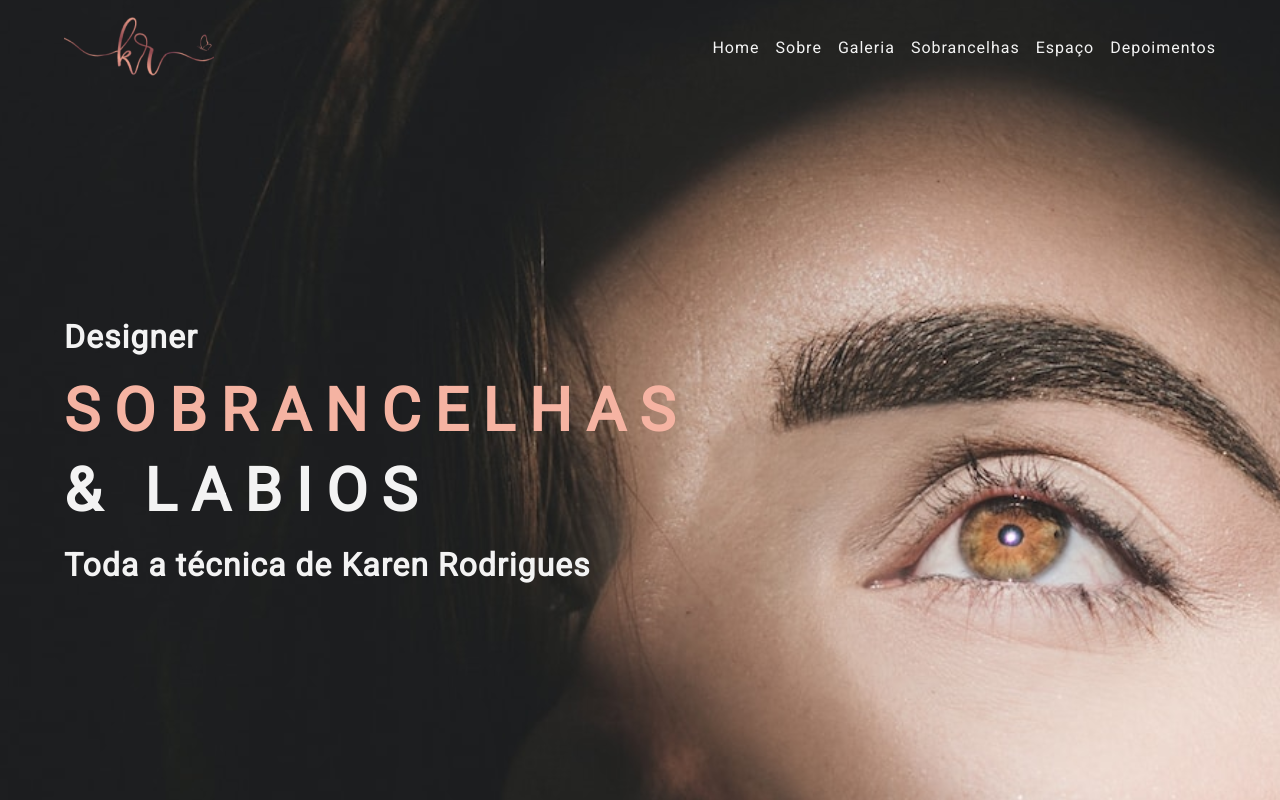
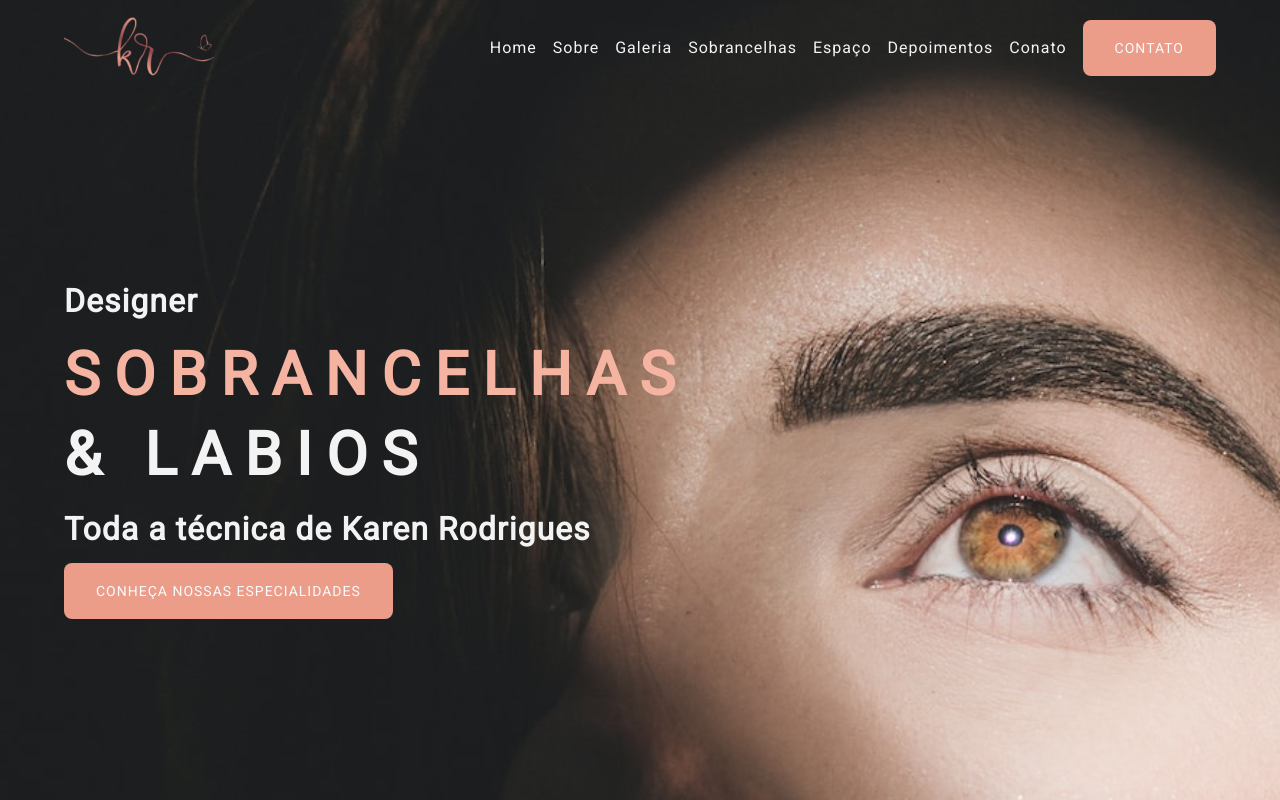
Before and after one commit to Du-devBR/lp-karenrodrigues, a Next.js app: page /galery in a window 1280 px wide. Shown: the top 800 px of the page. Built offline with nearby package versions, Linux system fonts and the light colour scheme.

Commit message:
feat: adicioando button cta ao layout

```diff
--- a/src/assets/database/menu-data.ts
+++ b/src/assets/database/menu-data.ts
@@ -28,4 +28,8 @@ export const menuNavList: MenuItem[] = [
     title: "depoimentos",
     href: "/#comments",
   },
+  {
+    title: "conato",
+    href: "/#contact",
+  },
 ];
--- a/src/components/banner.tsx
+++ b/src/components/banner.tsx
@@ -1,6 +1,8 @@
 import Image from "next/legacy/image";
 import banner from "../../public/banner.svg";
 import Header from "./header";
+import ButtonCta from "./ui/button-cta";
+import { listButtonCta } from "@/assets/database/button-cta-data";
 
 export default function Banner() {
   return (
@@ -15,7 +17,7 @@ export default function Banner() {
         />
       </div>
       <Header />
-      <div className="flex flex-col gap-4 max-w-screen-2xl m-auto relative p-16  min-h-[calc(100vh_-_90px)] max-md:px-4  justify-center">
+      <div className="flex flex-col gap-4 max-w-screen-2xl m-auto relative p-16  min-h-[calc(100vh_-_90px)] max-md:px-4  justify-center items-start">
         <span className="max-md:text-banner_sm md:text-32 text-gray-100 font-bold">
           Designer
         </span>
@@ -25,6 +27,7 @@ export default function Banner() {
         <p className="max-md:text-16 md:text-32 text-gray-100 font-bold">
           Toda a técnica de Karen Rodrigues
         </p>
+        <ButtonCta data={listButtonCta.services} />
       </div>
     </div>
   );
--- a/src/components/menu-nav.tsx
+++ b/src/components/menu-nav.tsx
@@ -3,6 +3,8 @@
 import { MenuItem, menuNavList } from "@/assets/database/menu-data";
 import Link from "next/link";
 import { useState } from "react";
+import ButtonCta from "./ui/button-cta";
+import { listButtonCta } from "@/assets/database/button-cta-data";
 
 interface Props {
   onHamburguer?: boolean;
@@ -13,8 +15,8 @@ export default function MenuNav({ onHamburguer, onClosedHamburguer }: Props) {
   const [active, setActive] = useState("");
   return (
     <nav
-      className={`flex max-md:flex-col gap-4 max-md:px-4  ${
-        onHamburguer ? "visible max-md:mt-24" : ""
+      className={`flex max-md:flex-col gap-4 max-md:px-4 items-center ${
+        onHamburguer ? "visible max-md:mt-24 " : ""
       }`}
     >
       {menuNavList.map((item: MenuItem, index) => (
@@ -34,6 +36,7 @@ export default function MenuNav({ onHamburguer, onClosedHamburguer }: Props) {
           {item.title}
         </Link>
       ))}
+      <ButtonCta data={listButtonCta.contact} />
     </nav>
   );
 }
```
